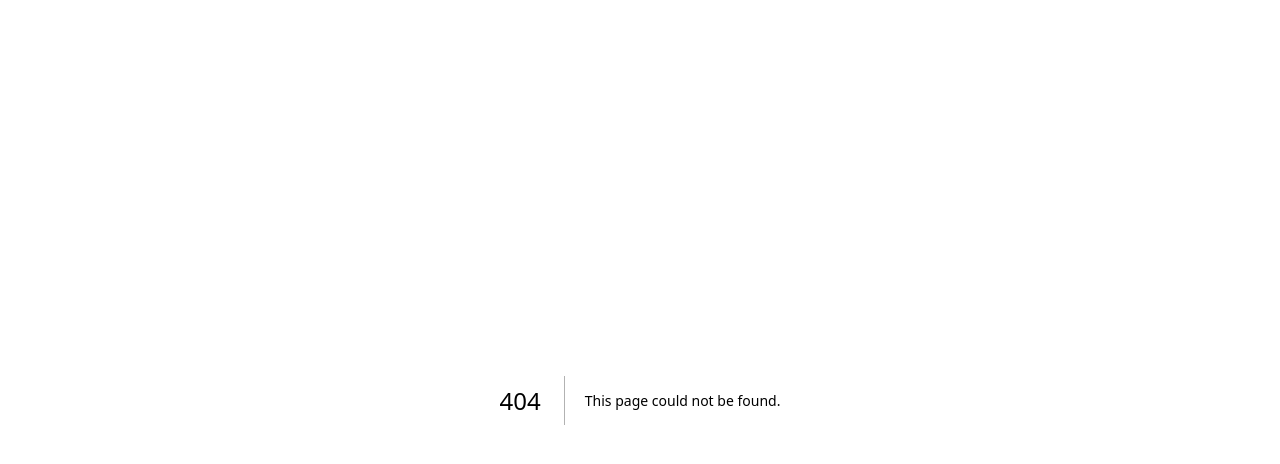
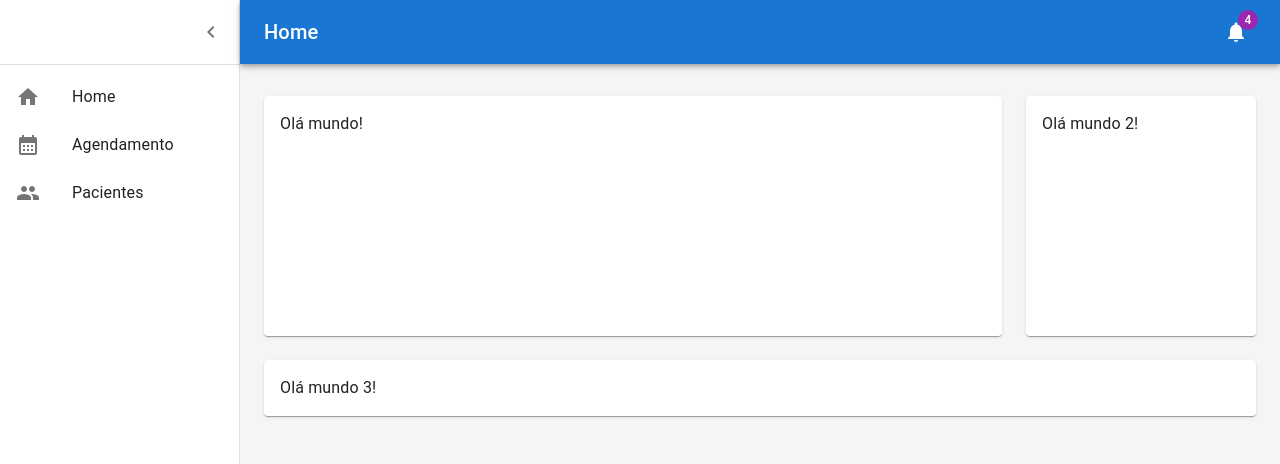
Before and after one commit to viniciussampaio/fisio-sync, a Next.js app in the folder frontend/: page /home in a window 1280 px wide. Before the commit this address had no page. Shown: the top 464 px of the page. Built offline with nearby package versions, Linux system fonts and the light colour scheme.

Commit message:
creating page of home

```diff
--- /dev/null
+++ b/frontend/src/app/home/layout.tsx
@@ -0,0 +1,21 @@
+import type { Metadata } from "next";
+import { Inter } from "next/font/google";
+
+const inter = Inter({ subsets: ["latin"] });
+
+export const metadata: Metadata = {
+  title: "Fisio Sync - Home",
+  description: "Home",
+};
+
+export default function RootLayout({
+  children,
+}: {
+  children: React.ReactNode;
+}) {
+  return (
+    <html lang="en">
+      <body className={inter.className}>{children}</body>
+    </html>
+  );
+}
--- /dev/null
+++ b/frontend/src/app/home/page.tsx
@@ -0,0 +1,11 @@
+"use client";
+
+import Appbar from "@/components/Appbar/page";
+
+export default function Home() {
+  return (
+    <>
+      <Appbar />
+    </>
+  );
+}
--- a/frontend/src/app/page.tsx
+++ b/frontend/src/app/page.tsx
@@ -1,3 +1,3 @@
-export default function Home() {
+export default function Redirect() {
   return <></>;
 }
--- /dev/null
+++ b/frontend/src/components/Appbar/listitem.tsx
@@ -0,0 +1,38 @@
+import * as React from "react";
+import ListItemButton from "@mui/material/ListItemButton";
+import ListItemIcon from "@mui/material/ListItemIcon";
+import ListItemText from "@mui/material/ListItemText";
+import CalendarMonthIcon from "@mui/icons-material/CalendarMonth";
+import PeopleIcon from "@mui/icons-material/People";
+import HomeIcon from "@mui/icons-material/Home";
+import Link from "next/link";
+
+export const mainListItems = (
+  <React.Fragment>
+    <ListItemButton>
+      <ListItemIcon>
+        {" "}
+        <HomeIcon />
+      </ListItemIcon>
+      <Link href="/login">
+        <ListItemText primary="Home" />
+      </Link>
+    </ListItemButton>
+    <ListItemButton>
+      <ListItemIcon>
+        <CalendarMonthIcon />
+      </ListItemIcon>
+      <Link href="/agendamento">
+        <ListItemText primary="Agendamento" />
+      </Link>
+    </ListItemButton>
+    <ListItemButton>
+      <ListItemIcon>
+        <PeopleIcon />
+      </ListItemIcon>
+      <Link href="/pacientes">
+        <ListItemText primary="Pacientes" />
+      </Link>
+    </ListItemButton>
+  </React.Fragment>
+);
--- /dev/null
+++ b/frontend/src/components/Appbar/page.tsx
@@ -0,0 +1,189 @@
+import {
+  Badge,
+  Box,
+  Container,
+  CssBaseline,
+  Divider,
+  Grid,
+  IconButton,
+  List,
+  Paper,
+  Toolbar,
+  Typography,
+  styled,
+} from "@mui/material";
+import MuiDrawer from "@mui/material/Drawer";
+import MuiAppBar, { AppBarProps as MuiAppBarProps } from "@mui/material/AppBar";
+import { ThemeProvider, createTheme } from "@mui/material/styles";
+import MenuIcon from "@mui/icons-material/Menu";
+import NotificationsIcon from "@mui/icons-material/Notifications";
+import ChevronLeftIcon from "@mui/icons-material/ChevronLeft";
+import React from "react";
+import { mainListItems } from "./listitem";
+
+const drawerWidth: number = 240;
+
+interface AppBarProps extends MuiAppBarProps {
+  open?: boolean;
+}
+
+const AppBar = styled(MuiAppBar, {
+  shouldForwardProp: (prop) => prop !== "open",
+})<AppBarProps>(({ theme, open }) => ({
+  zIndex: theme.zIndex.drawer + 1,
+  transition: theme.transitions.create(["width", "margin"], {
+    easing: theme.transitions.easing.sharp,
+    duration: theme.transitions.duration.leavingScreen,
+  }),
+  ...(open && {
+    marginLeft: drawerWidth,
+    width: `calc(100% - ${drawerWidth}px)`,
+    transition: theme.transitions.create(["width", "margin"], {
+      easing: theme.transitions.easing.sharp,
+      duration: theme.transitions.duration.enteringScreen,
+    }),
+  }),
+}));
+
+const Drawer = styled(MuiDrawer, {
+  shouldForwardProp: (prop) => prop !== "open",
+})(({ theme, open }) => ({
+  "& .MuiDrawer-paper": {
+    position: "relative",
+    whiteSpace: "nowrap",
+    width: drawerWidth,
+    transition: theme.transitions.create("width", {
+      easing: theme.transitions.easing.sharp,
+      duration: theme.transitions.duration.enteringScreen,
+    }),
+    boxSizing: "border-box",
+    ...(!open && {
+      overflowX: "hidden",
+      transition: theme.transitions.create("width", {
+        easing: theme.transitions.easing.sharp,
+        duration: theme.transitions.duration.leavingScreen,
+      }),
+      width: theme.spacing(7),
+      [theme.breakpoints.up("sm")]: {
+        width: theme.spacing(9),
+      },
+    }),
+  },
+}));
+
+const defaultTheme = createTheme();
+
+export default function Appbar() {
+  const [open, setOpen] = React.useState(true);
+  const toggleDrawer = () => {
+    setOpen(!open);
+  };
+  return (
+    <>
+      <ThemeProvider theme={defaultTheme}>
+        <Box sx={{ display: "flex" }}>
+          <CssBaseline />
+          <AppBar position="absolute" open={open}>
+            <Toolbar
+              sx={{
+                pr: "24px", // keep right padding when drawer closed
+              }}
+            >
+              <IconButton
+                edge="start"
+                color="inherit"
+                aria-label="open drawer"
+                onClick={toggleDrawer}
+                sx={{
+                  marginRight: "36px",
+                  ...(open && { display: "none" }),
+                }}
+              >
+                <MenuIcon />
+              </IconButton>
+              <Typography
+                component="h1"
+                variant="h6"
+                color="inherit"
+                noWrap
+                sx={{ flexGrow: 1 }}
+              >
+                Home
+              </Typography>
+              <IconButton color="inherit">
+                <Badge badgeContent={4} color="secondary">
+                  <NotificationsIcon />
+                </Badge>
+              </IconButton>
+            </Toolbar>
+          </AppBar>
+          <Drawer variant="permanent" open={open}>
+            <Toolbar
+              sx={{
+                display: "flex",
+                alignItems: "center",
+                justifyContent: "flex-end",
+                px: [1],
+              }}
+            >
+              <IconButton onClick={toggleDrawer}>
+                <ChevronLeftIcon />
+              </IconButton>
+            </Toolbar>
+            <Divider />
+            <List component="nav">{mainListItems}</List>
+          </Drawer>
+          <Box
+            component="main"
+            sx={{
+              backgroundColor: (theme) =>
+                theme.palette.mode === "light"
+                  ? theme.palette.grey[100]
+                  : theme.palette.grey[900],
+              flexGrow: 1,
+              height: "100vh",
+              overflow: "auto",
+            }}
+          >
+            <Toolbar />
+            <Container maxWidth="lg" sx={{ mt: 4, mb: 4 }}>
+              <Grid container spacing={3}>
+                <Grid item xs={12} md={8} lg={9}>
+                  <Paper
+                    sx={{
+                      p: 2,
+                      display: "flex",
+                      flexDirection: "column",
+                      height: 240,
+                    }}
+                  >
+                    <Typography>Olá mundo!</Typography>
+                  </Paper>
+                </Grid>
+                <Grid item xs={12} md={4} lg={3}>
+                  <Paper
+                    sx={{
+                      p: 2,
+                      display: "flex",
+                      flexDirection: "column",
+                      height: 240,
+                    }}
+                  >
+                    <Typography>Olá mundo 2!</Typography>
+                  </Paper>
+                </Grid>
+                <Grid item xs={12}>
+                  <Paper
+                    sx={{ p: 2, display: "flex", flexDirection: "column" }}
+                  >
+                    <Typography>Olá mundo 3!</Typography>
+                  </Paper>
+                </Grid>
+              </Grid>
+            </Container>
+          </Box>
+        </Box>
+      </ThemeProvider>
+    </>
+  );
+}
```
